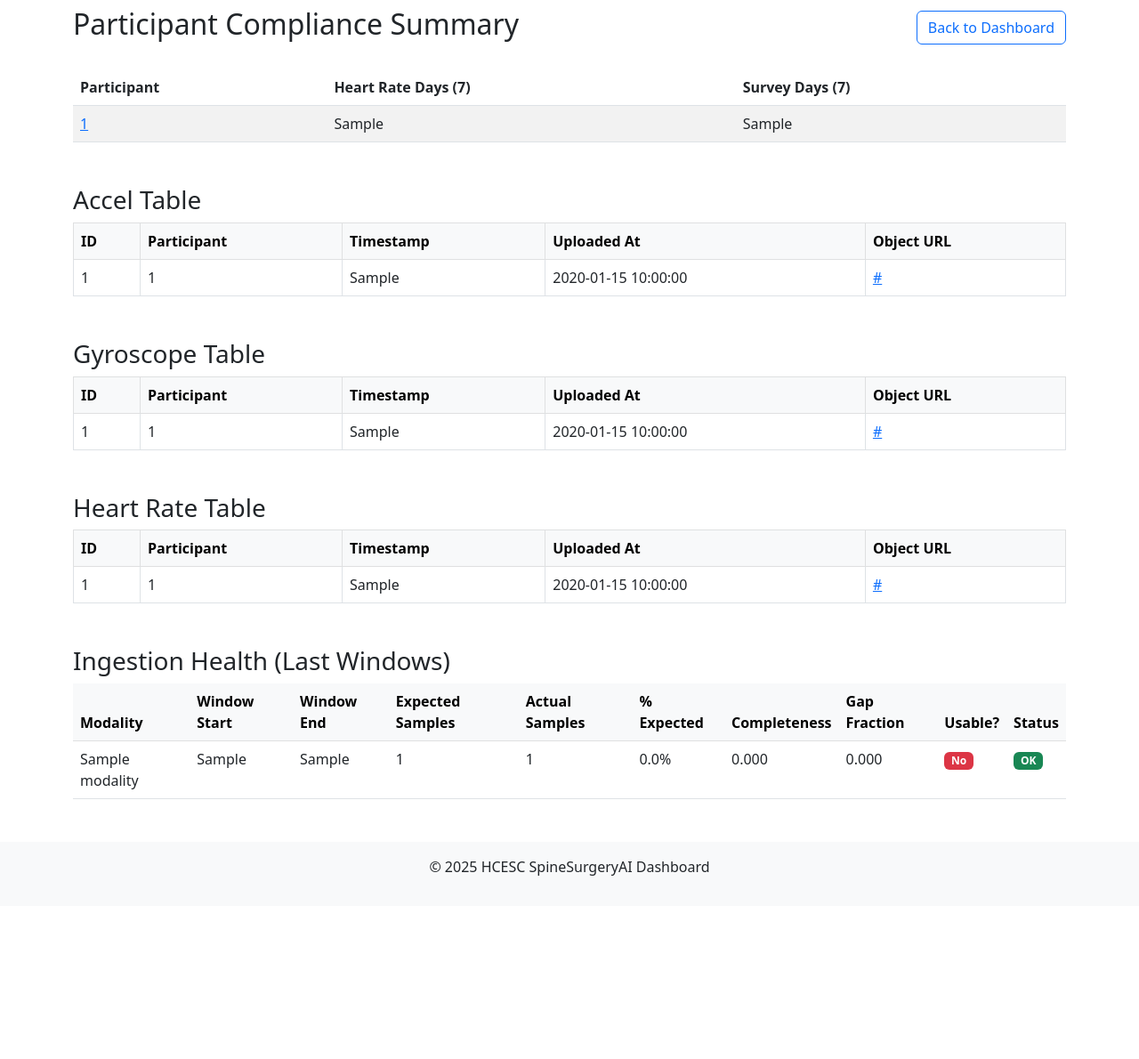
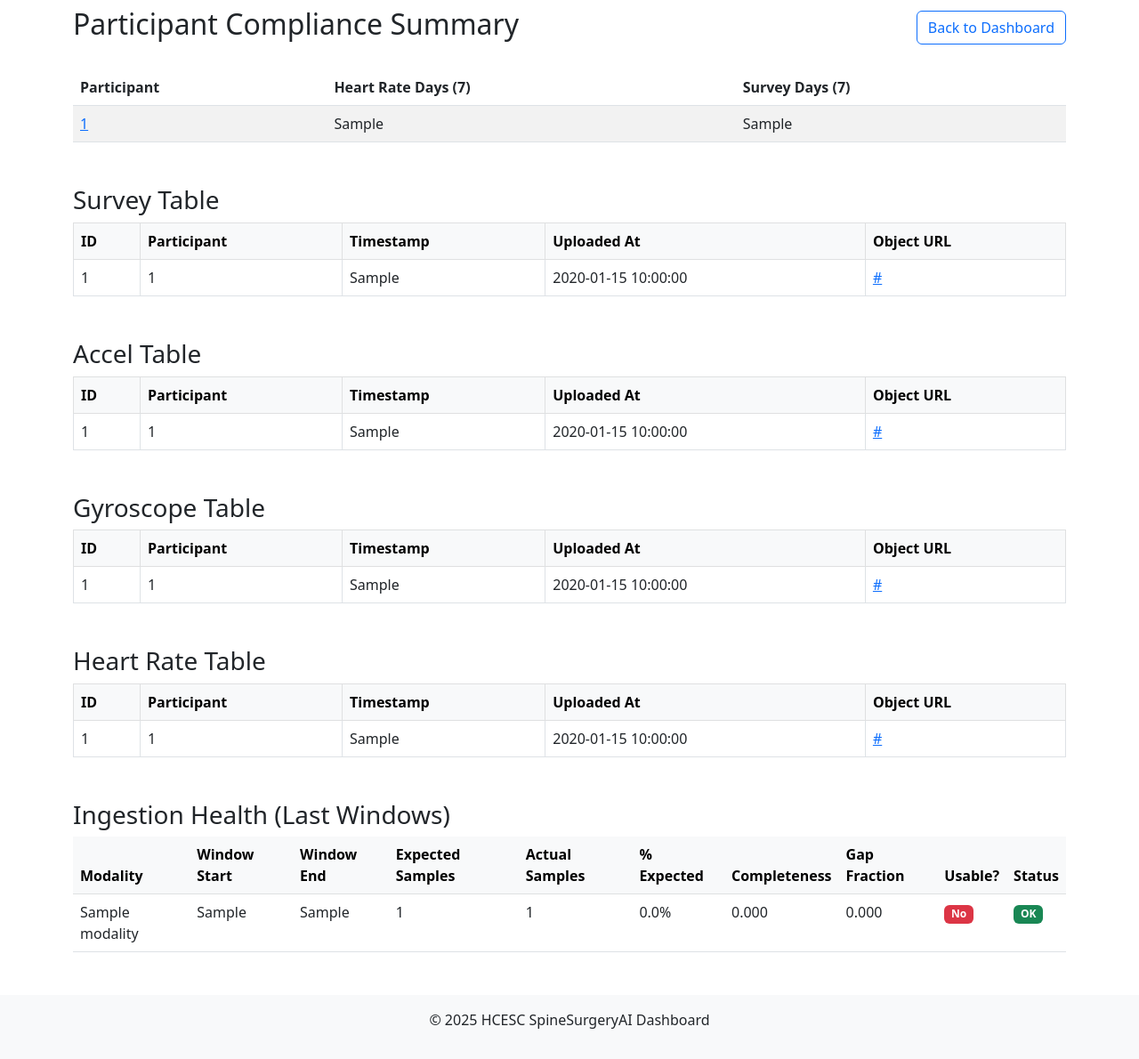
Before and after one commit to hcesc-uiuc/SpineSurgeryAI, a Flask app: template backend/app/templates/compliance.html in a window 1280 px wide. Shown: the part 56-1246 px from the top of the page at 89% size. Before the commit the page ends 1040 px from the top, so only its background shows below. Run offline with Flask 3, Linux system fonts and the light colour scheme; the template is opened without the code that fills it: most values are stand-ins (such as "Sample title", 1, 10 or a date in 2020).

Commit message:
add survey table

```diff
--- a/backend/app/app.py
+++ b/backend/app/app.py
@@ -51,9 +51,12 @@ def create_app():
             accel = current_app.config["DB"].get_table("accelerometer")
             gyro = current_app.config["DB"].get_table("gyroscope")
             ingestion_rows = current_app.config["DB"].get_table("ingestion_health")
+            survey = current_app.config["DB"].get_table("daily_survey")
+
             hr = current_app.config["DB"].get_table("heart_rate")
 
-            return render_template("compliance.html", data=data, accel=accel, gyro=gyro, ingestion_rows=ingestion_rows, hr=hr)
+
+            return render_template("compliance.html", data=data, accel=accel, gyro=gyro, ingestion_rows=ingestion_rows, hr=hr, survey=survey)
         except Exception as e:
             print("error")
             app.logger.error("\033[91m" + "Cannot connect to database" + "\033[0m" + str(e))
--- a/backend/app/templates/compliance.html
+++ b/backend/app/templates/compliance.html
@@ -25,7 +25,30 @@
 
 <iframe id="heatmapFrame" width="100%" height="600" frameborder="0" style="display:none;"></iframe>
 
-
+<!-- Survey Table -->
+<h3 class="mt-5">Survey Table</h3>
+<table class="table table-bordered">
+  <thead class="table-light">
+    <tr>
+      <th>ID</th>
+      <th>Participant</th>
+      <th>Timestamp</th>
+      <th>Uploaded At</th>
+      <th>Object URL</th>
+    </tr>
+  </thead>
+  <tbody>
+    {% for row in survey %}
+    <tr>
+      <td>{{ row.id }}</td>
+      <td>{{ row.participant_id }}</td>
+      <td>{{ row.ts }}</td>
+      <td>{{row.uploaded_at}}</td>
+      <td><a href="{{ row.object_url }}" target="_blank">{{ row.object_url }}</a></td>
+    </tr>
+    {% endfor %}
+  </tbody>
+</table>
 
 <!-- Accel Table -->
 <h3 class="mt-5">Accel Table</h3>
```
